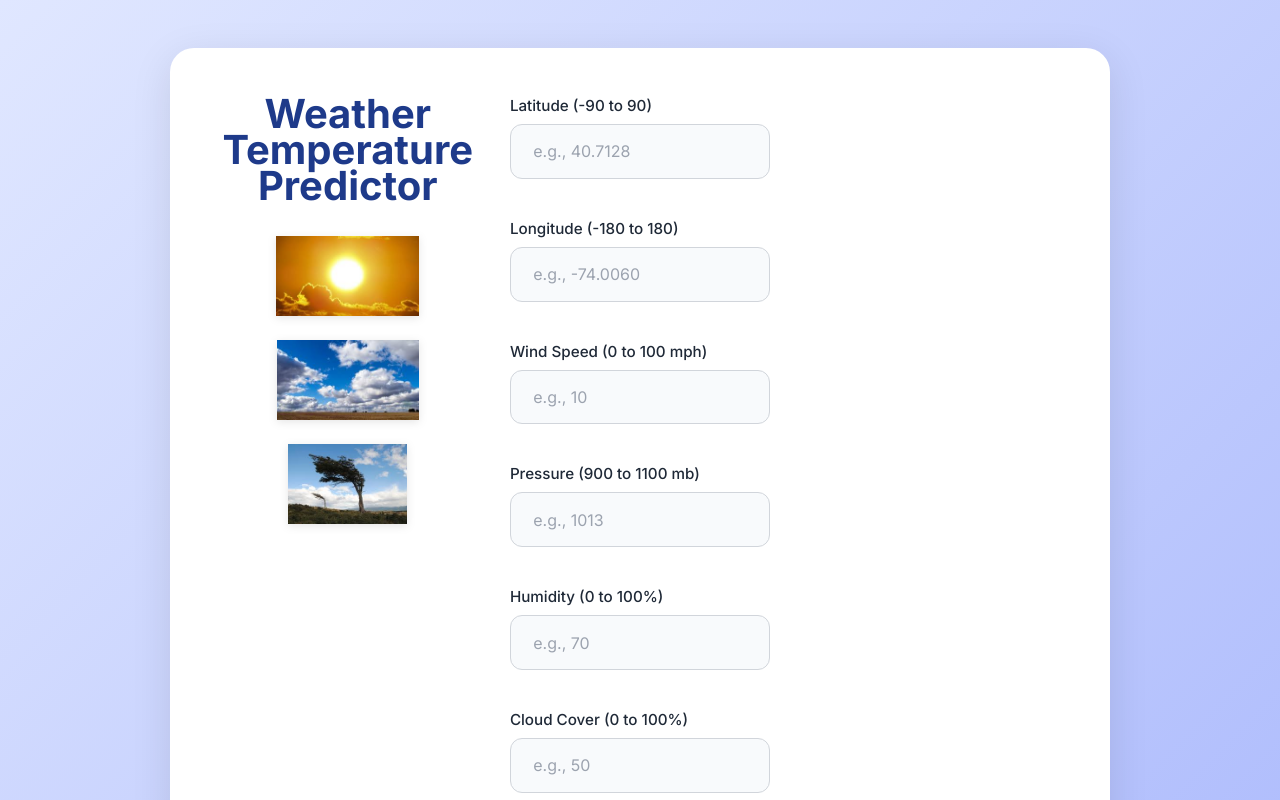
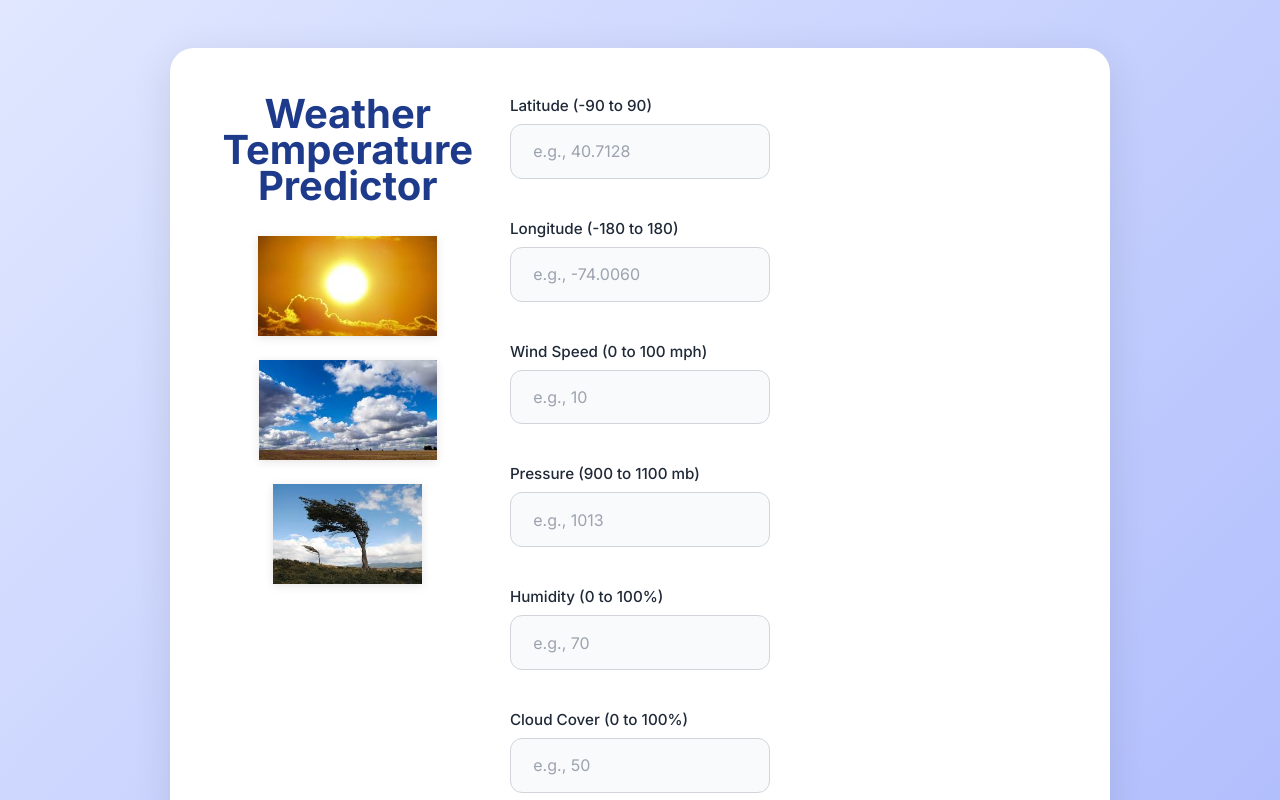
Before and after one commit to abinesh-akr/DS-frontend, a React (Create React App) app: page / in a window 1280 px wide. Shown: the top 800 px of the page. Built offline with nearby package versions, Linux system fonts and the light colour scheme.

Commit message:
Update App.css

```diff
--- a/src/App.css
+++ b/src/App.css
@@ -74,8 +74,8 @@ body {
 }
 
 .weather-image {
-  width: 150px;
-  height: 80px;
+  width: 250px;
+  height: 100px;
   object-fit: contain;
   filter: drop-shadow(0 2px 4px rgba(0, 0, 0, 0.1));
   transition: transform 0.3s ease;
```
